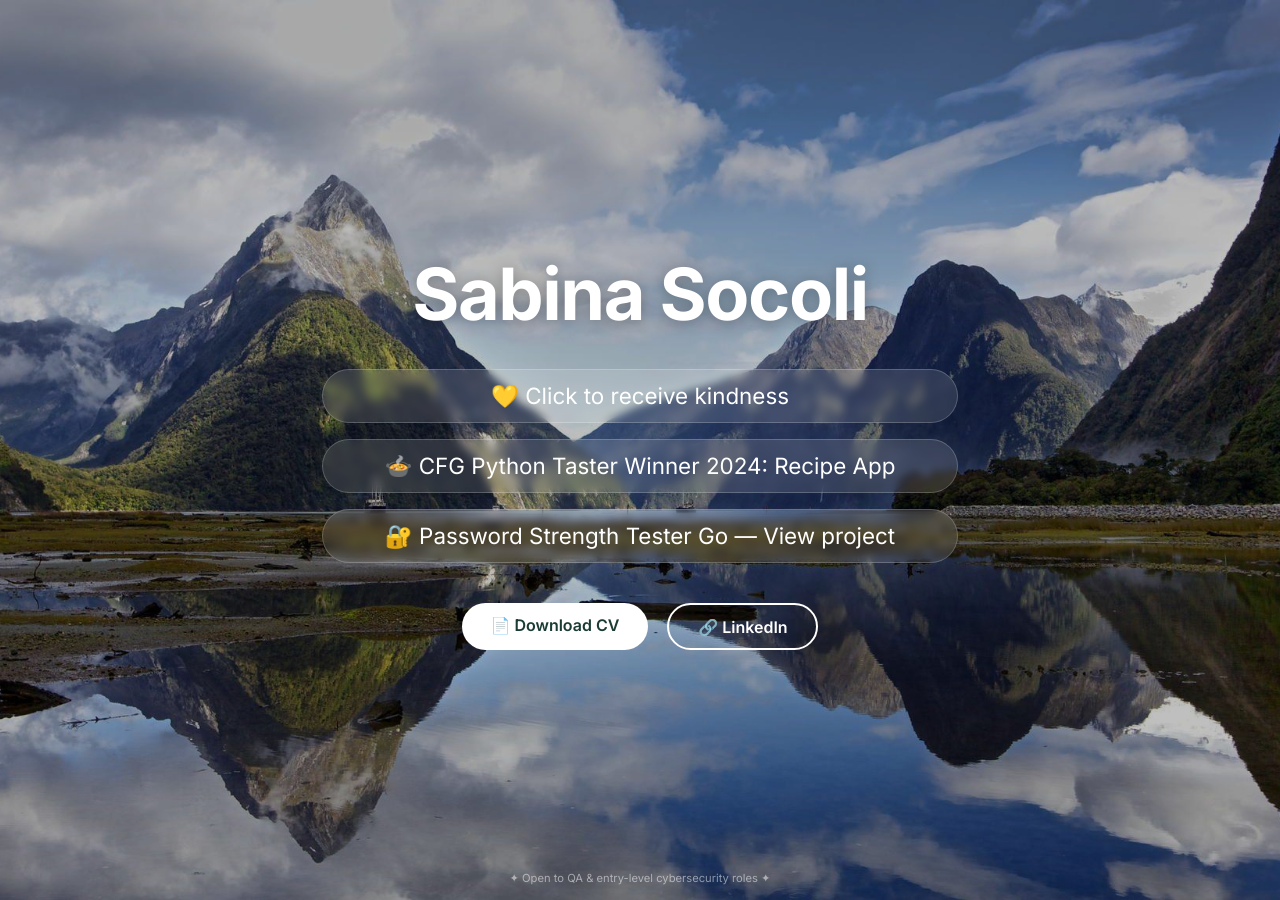
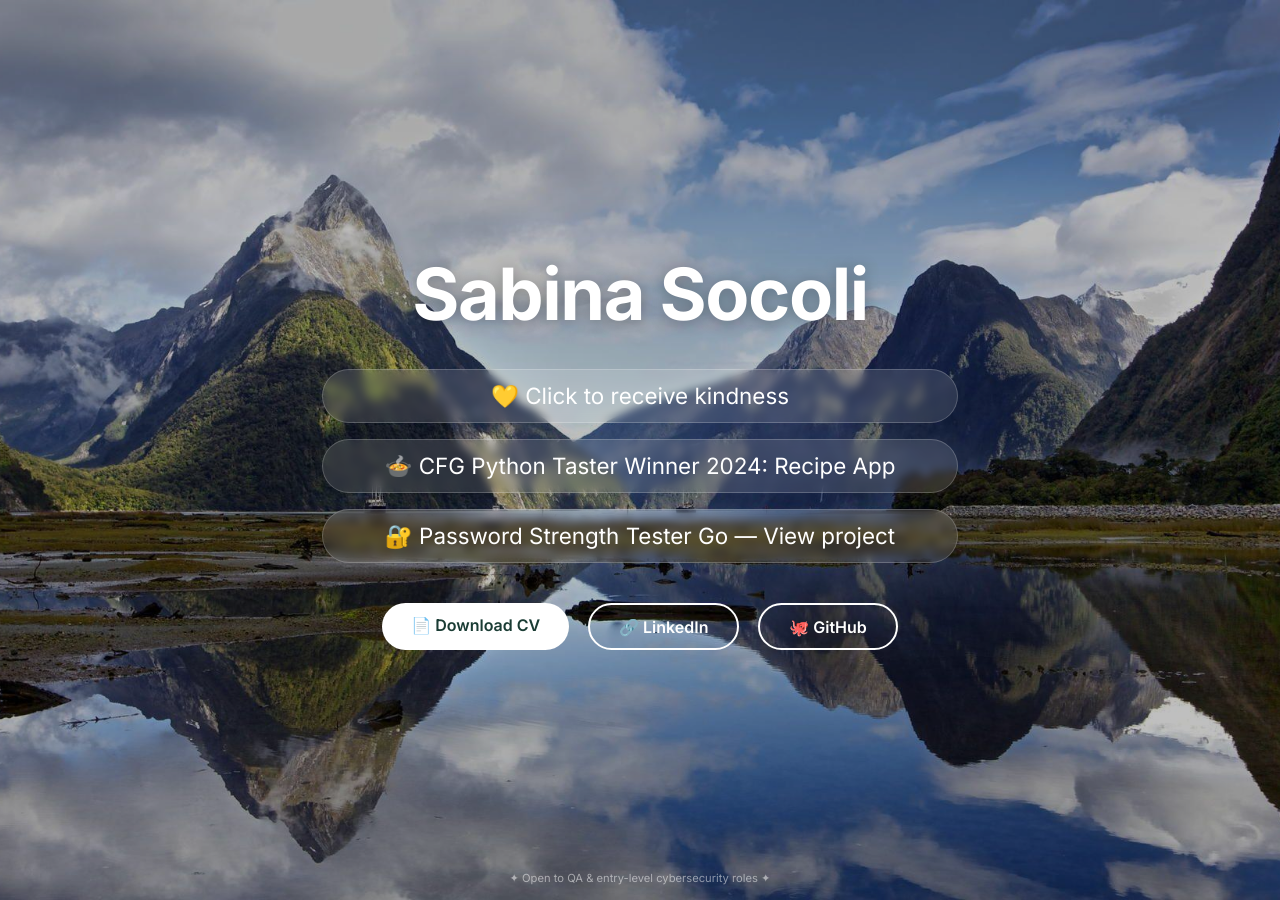
Before and after one commit to illuminationdancing/illuminationdancing.github.io, a Jekyll site: the page built from index.html, in a window 1280 px wide. Built offline with Jekyll 4.4.1, drawn with Linux system fonts in a browser that asks for light colours.

Commit message:
Update index.html
Added GitHub Button.
Downloadable CV in PDF.

```diff
--- a/index.html
+++ b/index.html
@@ -14,8 +14,9 @@ title: Sabina Socoli | QA & Cybersecurity Portfolio
         </div>
 
         <div class="buttons">
-            <a href="#" class="btn btn-primary" download>📄 Download CV</a>
+            <a href="/Sabina_Socoli_CV.pdf" class="btn btn-primary" download>📄 Download CV</a>
             <a href="https://linkedin.com/in/sabinasocoli" class="btn btn-secondary" target="_blank">🔗 LinkedIn</a>
+            <a href="https://github.com/illuminationdancing" class="btn btn-secondary" target="_blank">🐙 GitHub</a>
         </div>
     </div>
     <div class="footer-note">
```
